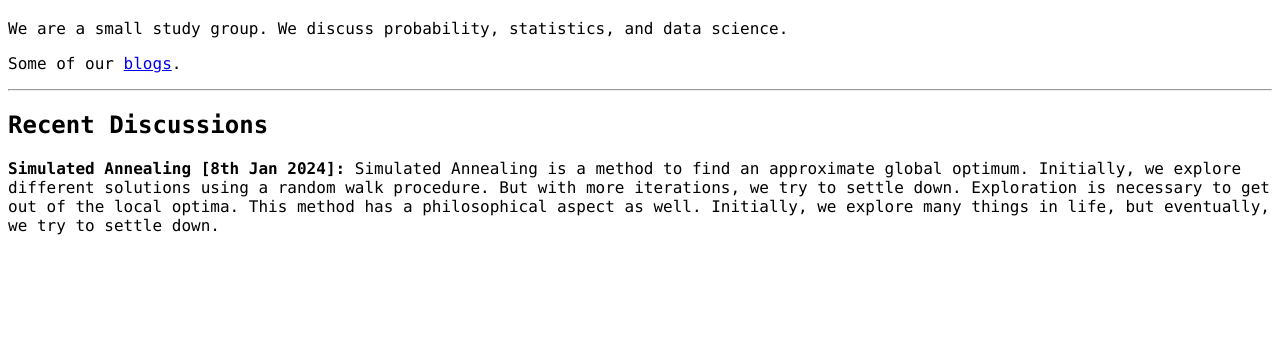
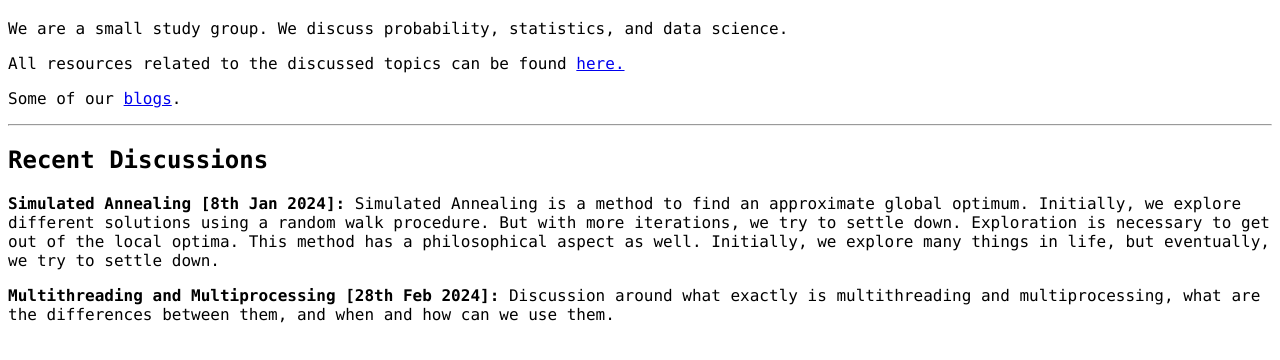
Before and after one commit to SRJ00/srj00.github.io, a plain HTML site: page index.html in a window 1280 px wide. Shown: the part 62-422 px from the top of the page. Drawn offline with Linux system fonts and the light colour scheme.

Commit message:
Update index.html
Added link to resources and added Multi-threading and multi-processing files

```diff
--- a/index.html
+++ b/index.html
@@ -13,10 +13,15 @@
 <body>
   <h1>correlationzero</h1>
   <p>We are a small study group. We discuss probability, statistics, and data science.</p>
+  <p>All resources related to the discussed topics can be found <a href="https://github.com/SRJ00/srj00.github.io/tree/main/resources">here.</a></p>
   <p>Some of our <a href="https://www.correlationzero.org/blogs">blogs</a>.</p>
   <hr>
   <h2>Recent Discussions </h2>
+
   <p><b>Simulated Annealing [8th Jan 2024]:</b> Simulated Annealing is a method to find an approximate global optimum. Initially, we explore different solutions using a random walk procedure. But with more iterations, we try to settle down.
   Exploration is necessary to get out of the local optima. This method has a philosophical aspect as well. Initially, we explore many things in life, but eventually, we try to settle down.</p>
+
+  <p><b>Multithreading and Multiprocessing [28th Feb 2024]:</b> Discussion around what exactly is multithreading and multiprocessing, what are the differences between them, and when and how can we use them.</p>
+
 </body>
 </html>
```
